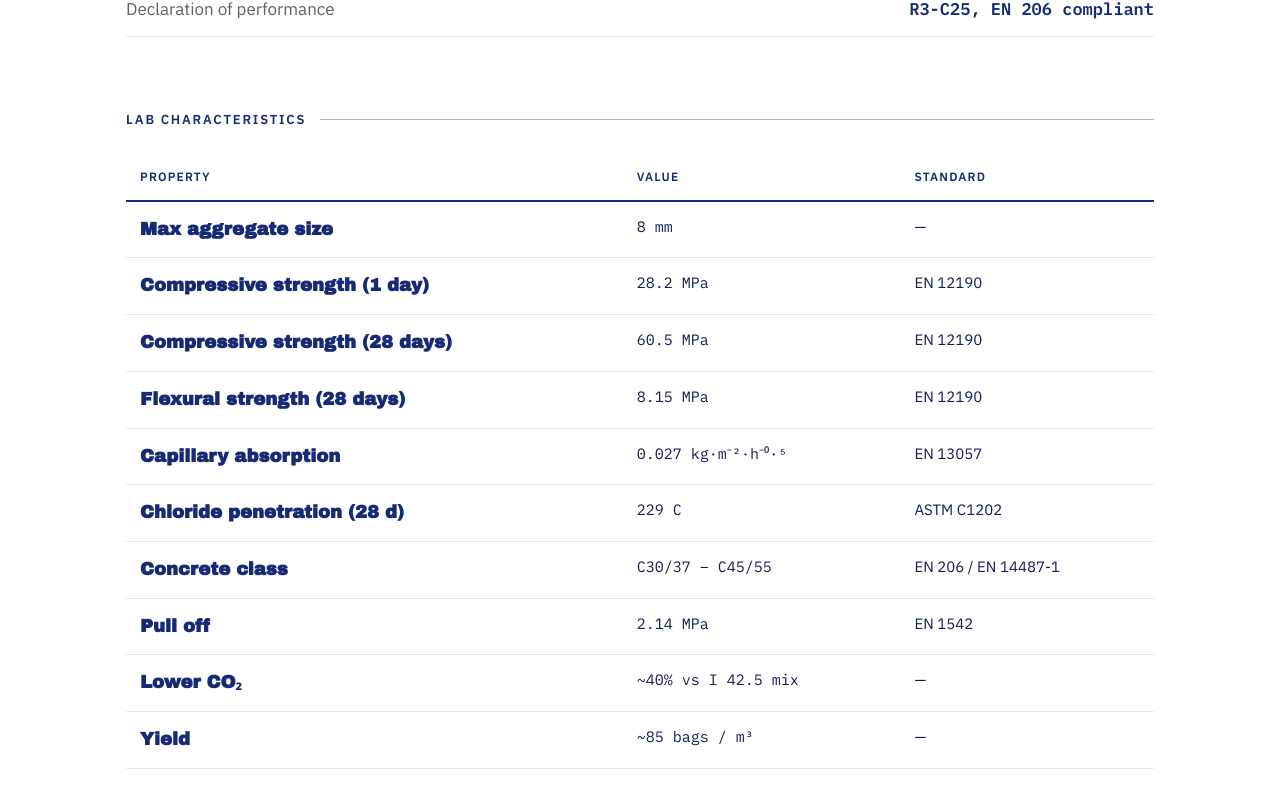
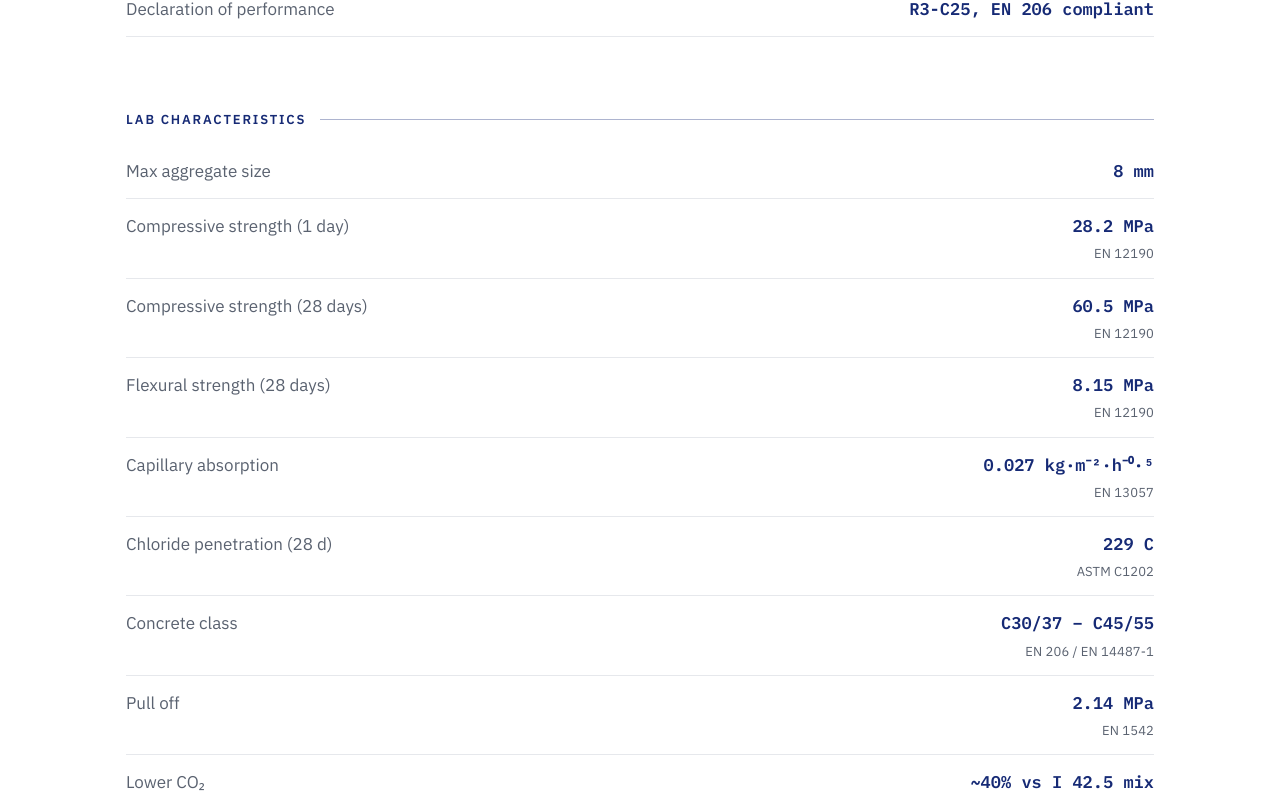
Before and after one commit to GeorgeDurieux/titan-ftiaxto, a React (Vite) app: page / in a window 1280 px wide. Shown: the part 4011-4820 px from the top of the page. Built offline with nearby package versions, Linux system fonts and the light colour scheme.

Commit message:
match the lab table to the technical one

```diff
--- a/src/components/Specs.tsx
+++ b/src/components/Specs.tsx
@@ -69,31 +69,24 @@ const Specs = () => (
         </dl>
       </div>
 
-      {/* A table rather than the definition list above, because each figure
-          carries the standard it was measured under, and that third column is
-          what separates a measured result from a declared characteristic. */}
+      {/* Same definition list as the technical characteristics above, so the two
+          read as one system rather than two. The standard each figure was
+          measured under sits under the value as a second line: it is real
+          information, but secondary to the number, and it does not deserve a
+          column of its own when three of the ten rows have none. */}
       <div style={{ marginTop: 'clamp(40px, 6vw, 72px)' }}>
         <Eyebrow>Lab characteristics</Eyebrow>
-        <div className="tablewrap" style={{ marginTop: 24 }}>
-          <table>
-            <thead>
-              <tr>
-                <th scope="col">Property</th>
-                <th scope="col">Value</th>
-                <th scope="col">Standard</th>
-              </tr>
-            </thead>
-            <tbody>
-              {labCharacteristics.map((row) => (
-                <tr key={row.property}>
-                  <th scope="row">{row.property}</th>
-                  <td className="data">{row.value}</td>
-                  <td className="muted">{row.standard}</td>
-                </tr>
-              ))}
-            </tbody>
-          </table>
-        </div>
+        <dl className="specs">
+          {labCharacteristics.map((row) => (
+            <div key={row.property}>
+              <dt>{row.property}</dt>
+              <dd>
+                {row.value}
+                {row.standard !== '—' && <small>{row.standard}</small>}
+              </dd>
+            </div>
+          ))}
+        </dl>
       </div>
     </div>
   </section>
--- a/src/styles.css
+++ b/src/styles.css
@@ -465,7 +465,25 @@ td .muted { color: var(--gray-650); font-size: 14px; }
 }
 
 .specs dt { color: var(--gray-650); }
-.specs dd { margin: 0; font-family: var(--mono); font-weight: 600; color: var(--navy); }
+.specs dd {
+  margin: 0;
+  font-family: var(--mono);
+  font-weight: 600;
+  color: var(--navy);
+  text-align: right;
+}
+
+/* The test standard, under the value it belongs to. Sans and lighter, so the
+   number stays the thing you read first. */
+.specs dd small {
+  display: block;
+  margin-top: 3px;
+  font-family: var(--body);
+  font-weight: 400;
+  font-size: 13px;
+  color: var(--gray-650);
+  letter-spacing: 0.01em;
+}
 
 /* ---------------------------------------------------------------- gallery */
 
```
